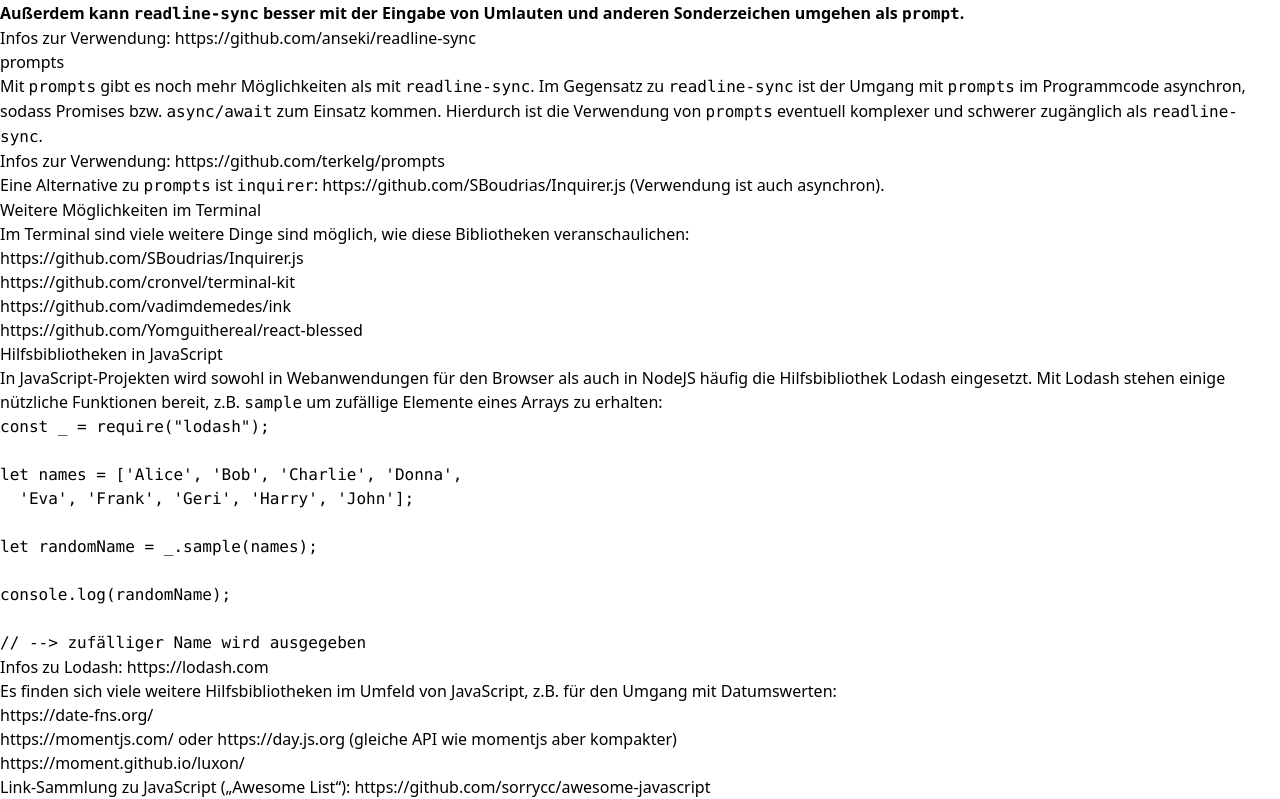
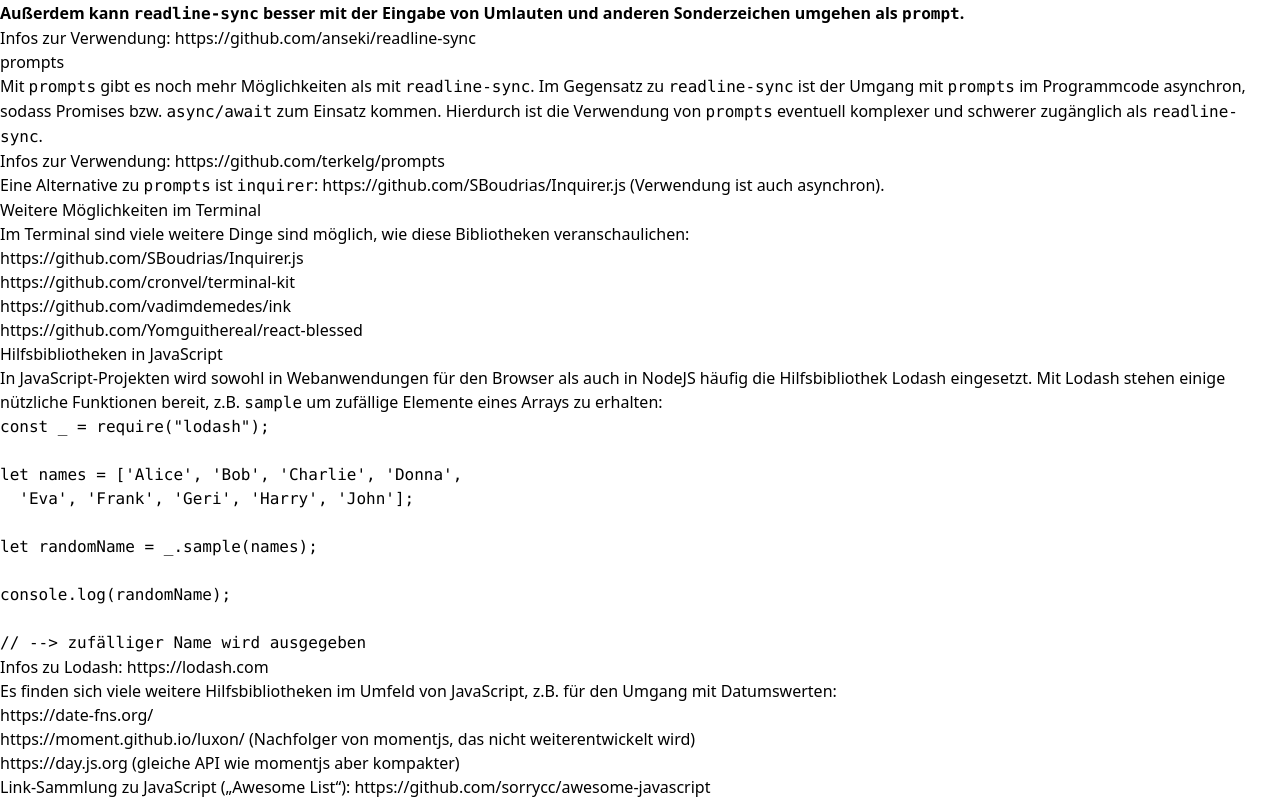
Before and after one commit to behrends/workshops, a Next.js app: page /prog/10-misc/libraries in a window 1280 px wide. Shown: the part 729-1528 px from the top of the page. Built offline with nearby package versions, Linux system fonts and the light colour scheme.

Commit message:
Prog: Momentjs deprecated

```diff
--- a/pages/prog/10-misc/libraries.mdx
+++ b/pages/prog/10-misc/libraries.mdx
@@ -142,8 +142,8 @@ im Umfeld von JavaScript, z.B. für den Umgang
 mit Datumswerten:
 
 - https://date-fns.org/
-- https://momentjs.com/ oder https://day.js.org (gleiche API wie momentjs aber kompakter)
-- https://moment.github.io/luxon/
+- https://moment.github.io/luxon/ (Nachfolger von momentjs, das nicht weiterentwickelt wird)
+- https://day.js.org (gleiche API wie momentjs aber kompakter)
 
 Link-Sammlung zu JavaScript („Awesome List“):
 https://github.com/sorrycc/awesome-javascript
```
